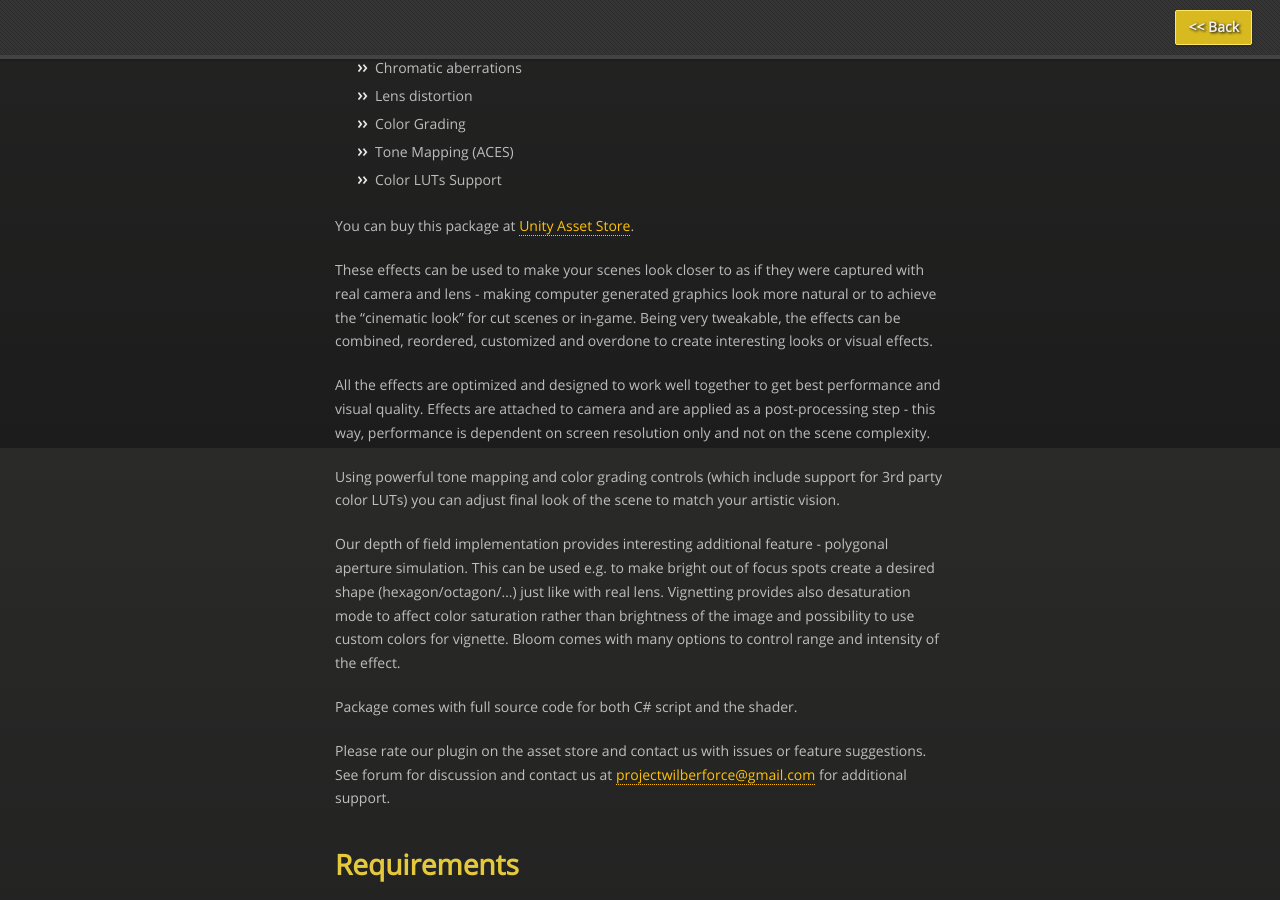
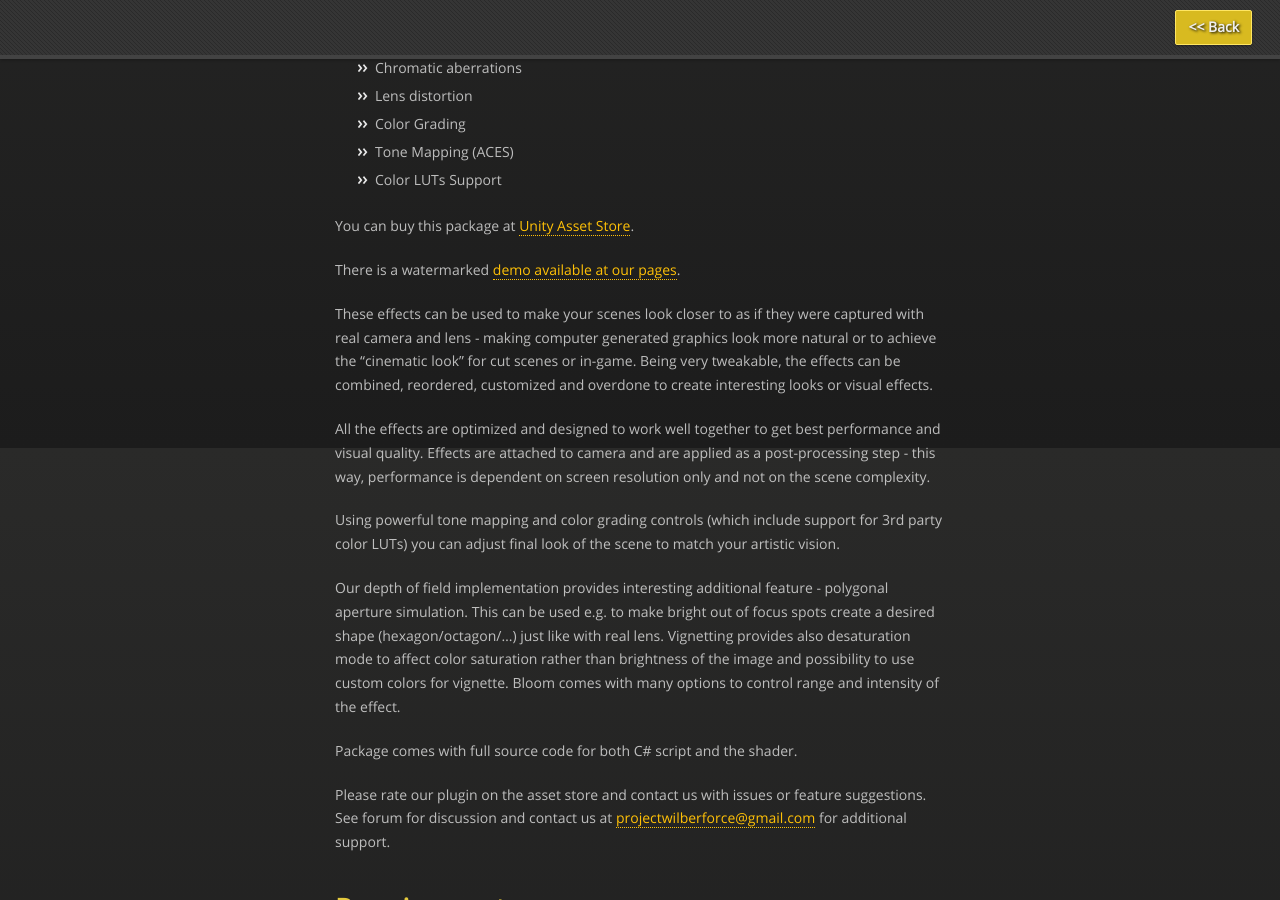
Before and after one commit to projectwilberforce/projectwilberforce.github.io, a Jekyll site: the page built from cameralens/manual/index.md, in a window 1280 px wide and 900 px high, scrolled down 1352 px. Built offline with Jekyll 4.4.1, drawn with Linux system fonts in a browser that asks for light colours; nearby versions of some CDN libraries.

Commit message:
demo links

```diff
--- a/cameralens/manual/index.md
+++ b/cameralens/manual/index.md
@@ -32,7 +32,9 @@ Camera Lens Effects package is a collection of image effects for simulating some
  - Tone Mapping (ACES)
  - Color LUTs Support
 
- You can buy this package at [Unity Asset Store](http://u3d.as/Sgg).
+You can buy this package at [Unity Asset Store](http://u3d.as/Sgg).
+
+There is a watermarked [demo available at our pages](https://projectwilberforce.github.io/cameralens/demo).
 
 These effects can be used to make your scenes look closer to as if they were captured with real camera and lens - making computer generated graphics look more natural or to achieve the "cinematic look" for cut scenes or in-game. Being very tweakable, the effects can be combined, reordered, customized and overdone to create interesting looks or visual effects.
 
```
Also changed, not shown: cameralens/demo/index.md (+0 -1 lines), cameralens/demo/demo_screenshot.jpg (deleted).
